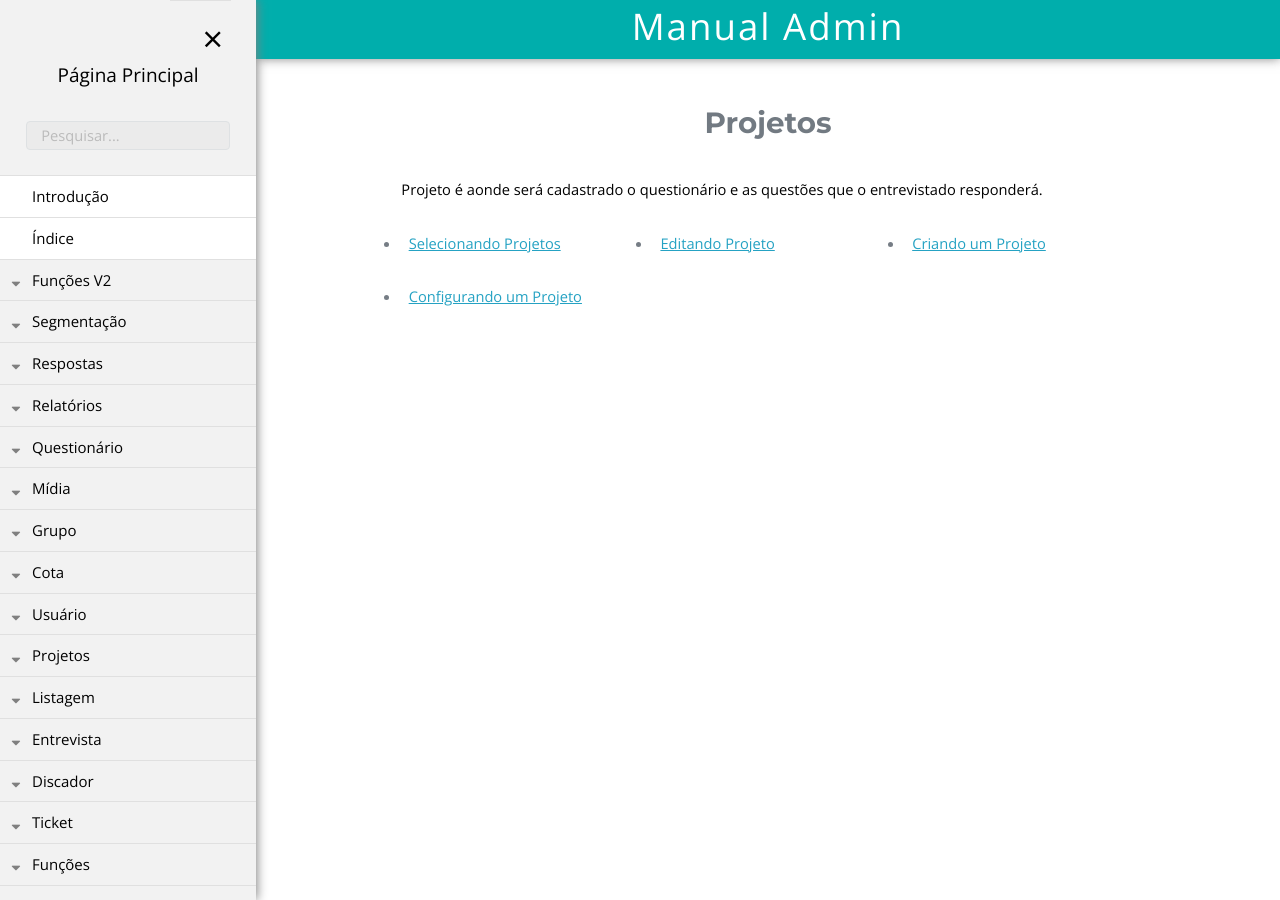
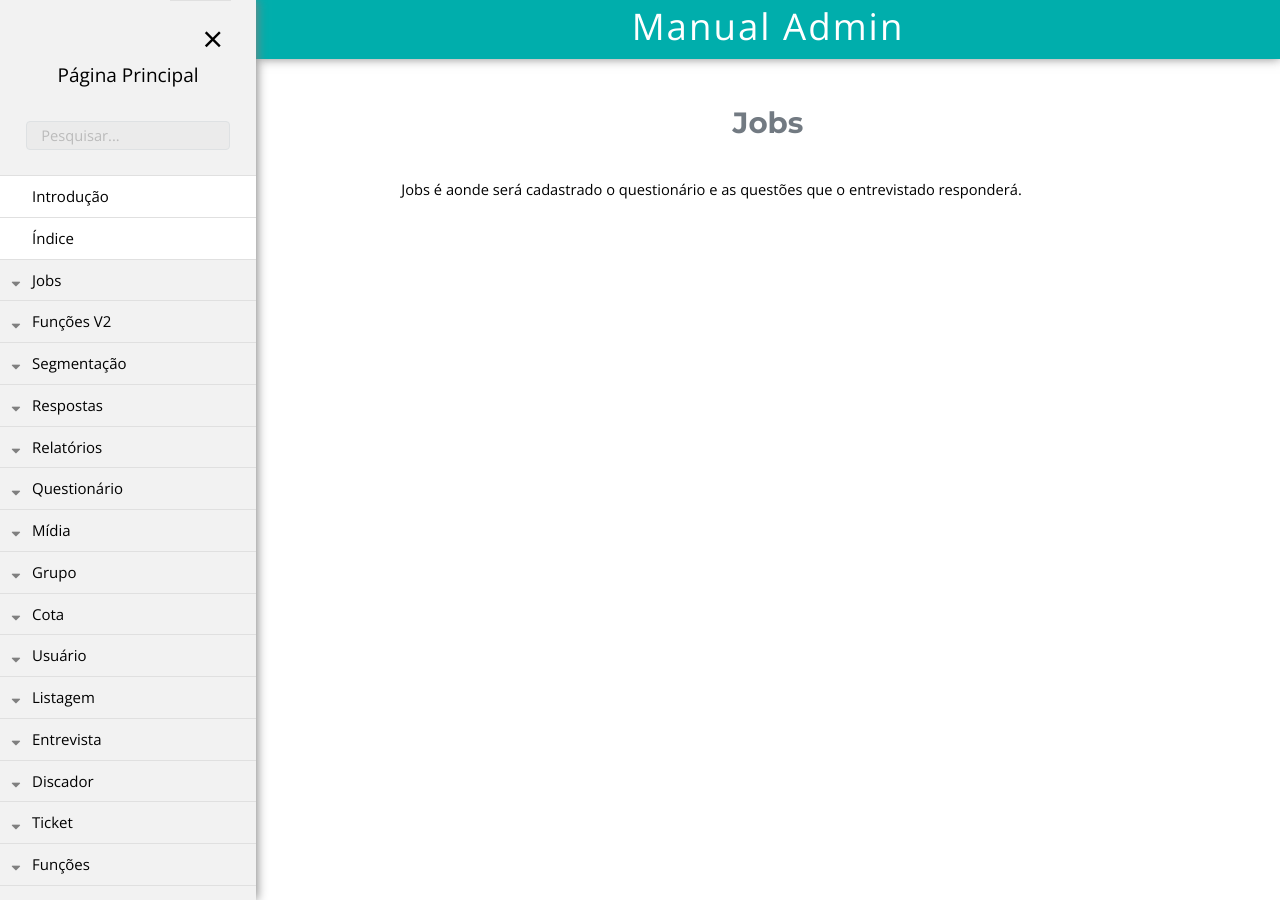
Before and after one commit to rogerio-figueiredo-hsr/hsrtechonline.github.io, a Jekyll site: the page built from _posts/2020-06-15-jobs.md, in a window 1280 px wide. Built offline with Jekyll 4.4.1, drawn with Linux system fonts in a browser that asks for light colours.

Commit message:
Alterando jobs para projeto

```diff
--- a/_posts/2018-06-15-projetos.md
+++ b/_posts/2020-06-15-jobs.md
@@ -1,12 +1,12 @@
 ---
 layout: post
-title:  "Projetos"
+title:  "Jobs"
 projeto: "fastQuestAdmin"
-permalink: /fastQuestAdmin/projetos
-nomePasta: "Projetos"
+permalink: /fastQuestAdmin/jobs
+nomePasta: "Jobs"
 ---
-# Projetos
-Projeto é aonde será cadastrado o questionário e as questões que o entrevistado responderá.
+# Jobs
+Jobs é aonde será cadastrado o questionário e as questões que o entrevistado responderá.
 <div class="row">
     {% for post in site.posts %}
         {%if post.projeto == "fastQuestAdmin" %}
```
